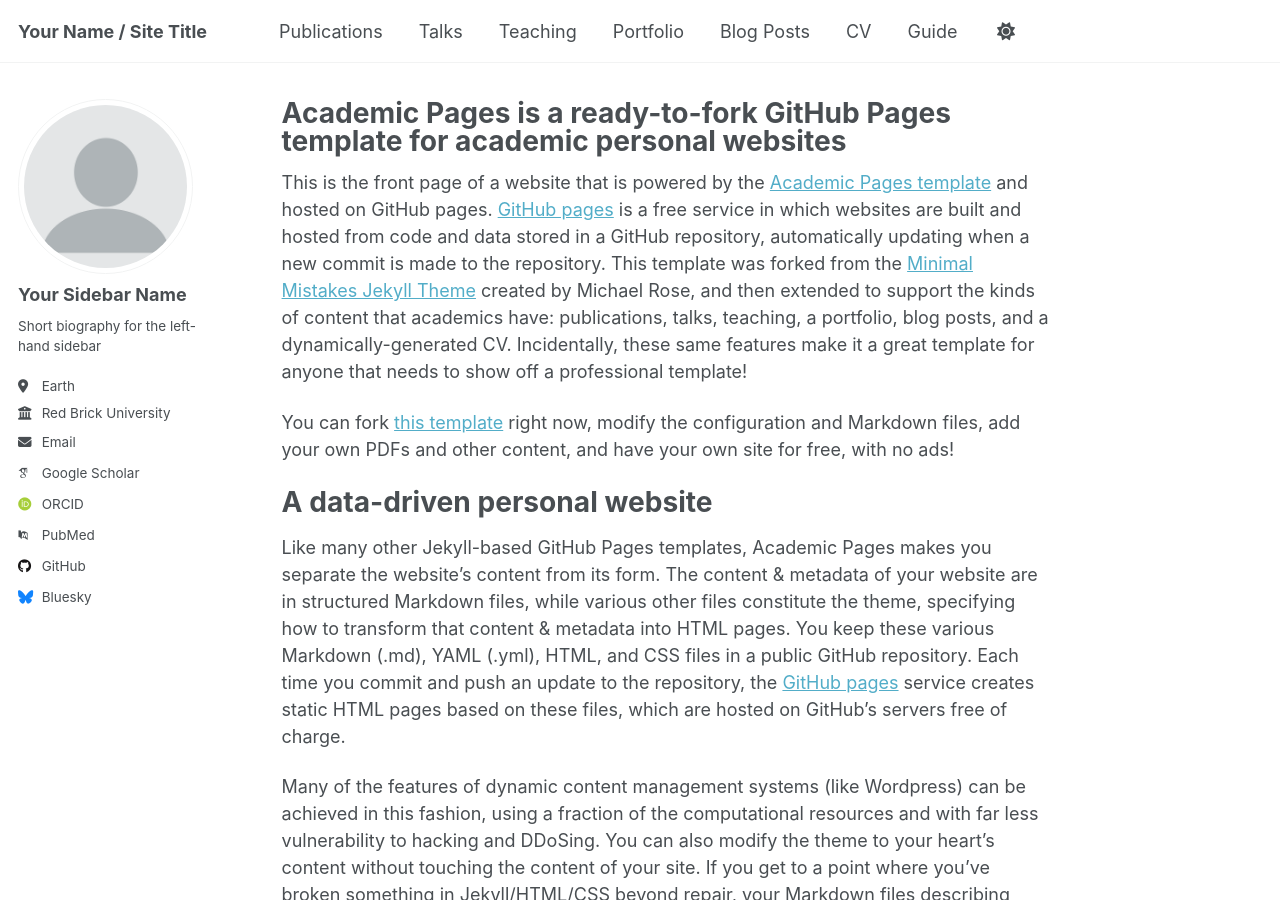
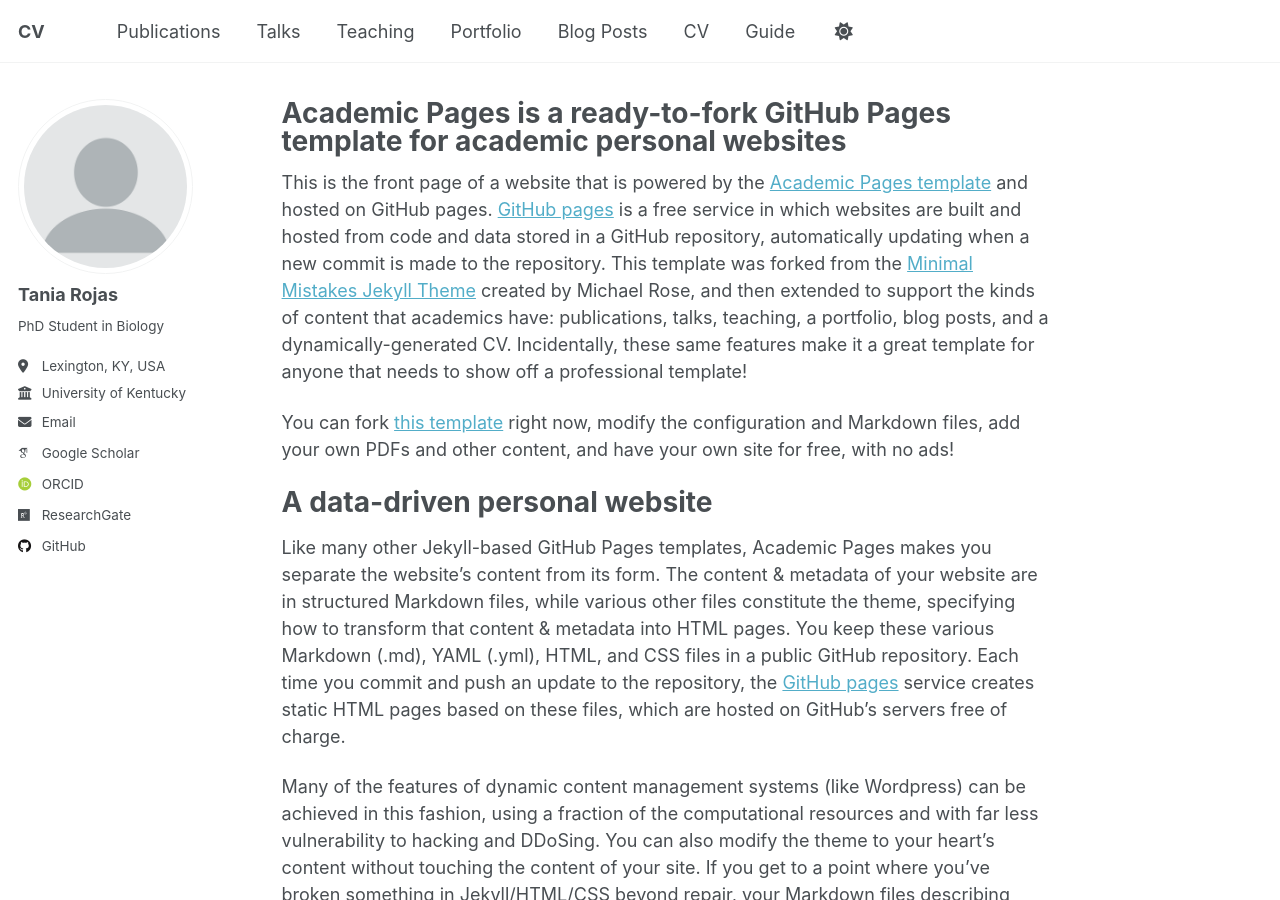
Before and after one commit to taniarojasc/taniarojasc.github.io, a Jekyll site: the page built from _pages/about.md, in a window 1280 px wide and 900 px high. Built offline with Jekyll 4.4.1, drawn with Linux system fonts in a browser that asks for light colours; some web fonts are replaced; a script that is not in the unit is left out.

Commit message:
Update _config.yml

```diff
--- a/_config.yml
+++ b/_config.yml
@@ -9,11 +9,11 @@
 # Basic Site Settings
 locale                   : "en-US"
 site_theme               : "default" # Currently available options are "default", "air"
-title                    : "Your Name / Site Title"
+title                    : "CV"
 title_separator          : "-"
 name                     : &name "Your Name"
-description              : &description "Your Name's academic portfolio"   # Update this with a general description of your site, this is the default if not overridden by a page
-url                      : https://academicpages.github.io # The base hostname & protocol for your site e.g. "https://[your GitHub username].github.io",
+description              : &description "Tania's academic portfolio"   # Update this with a general description of your site, this is the default if not overridden by a page
+url                      : https://taniarojasc.github.io # The base hostname & protocol for your site e.g. "https://[your GitHub username].github.io",
                                                            # or if you already have some other page hosted on Github then use "https://[your GitHub username].github.io/[Your Repo Name]"
 baseurl                  : "" # the subpath of your site, e.g. "/blog"
 repository               : "academicpages/academicpages.github.io"
@@ -24,60 +24,23 @@ repository               : "academicpages/academicpages.github.io"
 author:
   # Biographic information
   avatar           : "profile.png"
-  name             : "Your Sidebar Name"
+  name             : "Tania Rojas"
   pronouns         : # example: "she/her"
-  bio              : "Short biography for the left-hand sidebar"
-  location         : "Earth"
-  employer         : "Red Brick University"
+  bio              : "PhD Student in Biology"
+  location         : "Lexington, KY, USA"
+  employer         : "University of Kentucky"
   uri              : # URL
-  email            : "none@example.org"
+  email            : "tvrojas02@gmail.com"
 
   # Academic websites
-  academia         : # URL
-  arxiv            : # URL - Update with the correct link to your profile
-  googlescholar    : "https://scholar.google.com/citations?user=PS_CX0AAAAAJ"
-  inspire-hep      : # URL
-  impactstory      : # URL
-  orcid            : "http://orcid.org/yourorcidurl"
-  semantic         : # URL
-  pubmed           : "https://www.ncbi.nlm.nih.gov/pubmed/?term=john+snow"
-  researchgate     : # URL
-  scopus           : # URL
+  googlescholar    : "https://scholar.google.com/citations?user=baNrBicAAAAJ&hl=es"
+  orcid            : "https://orcid.org/0000-0003-3707-1171"
+  researchgate     : "https://www.researchgate.net/profile/Tania-Rojas-2?ev=hdr_xprf"
+ # scopus           : # URL
 
   # Repositories and software development
-  bitbucket        : # Username - Update with your username on the site
-  codepen          : # Username
-  dribbble         : # Username
-  github           : "academicpages"
-  kaggle           : # Username
-  stackoverflow    : # User number or user number and name (i.e., use "1" or "1/jeff-atwood")
+  github           : "https://github.com/taniarojasc"
 
-  # Social media
-  artstation       : # Username
-  bluesky          : "bsky.app" # Replace this with you Bluesky username
-  facebook         : # Username
-  flickr           : # Username
-  foursquare       : # Username
-  goodreads        : # Username
-  google_plus      : # Username
-  keybase          : # Username
-  instagram        : # Username
-  lastfm           : # Username
-  linkedin         : # Username
-  mastodon         : # URL
-  medium           : # URL
-  pinterest        : # Username
-  soundcloud       : # Username
-  steam            : # Username
-  telegram         : # URL
-  tumblr           : # Username
-  twitter          : # Username for X / Twitter
-  vine             : # Username
-  weibo            : # Username
-  wikipedia        : # Username
-  xing             : # Username
-  youtube          : # Username
-  zhihu            : # Username
 
 # Publication Category - The following the list of publication categories and their headings
 publication_category:
```
